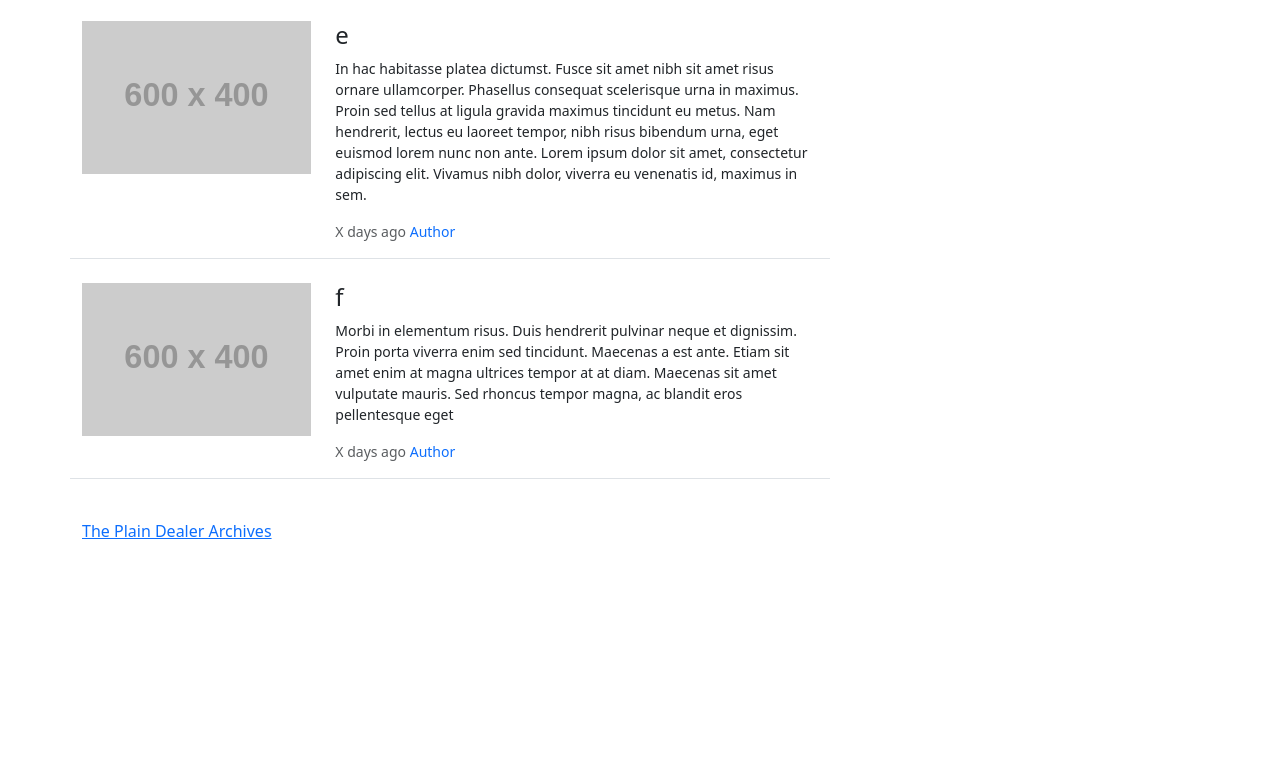
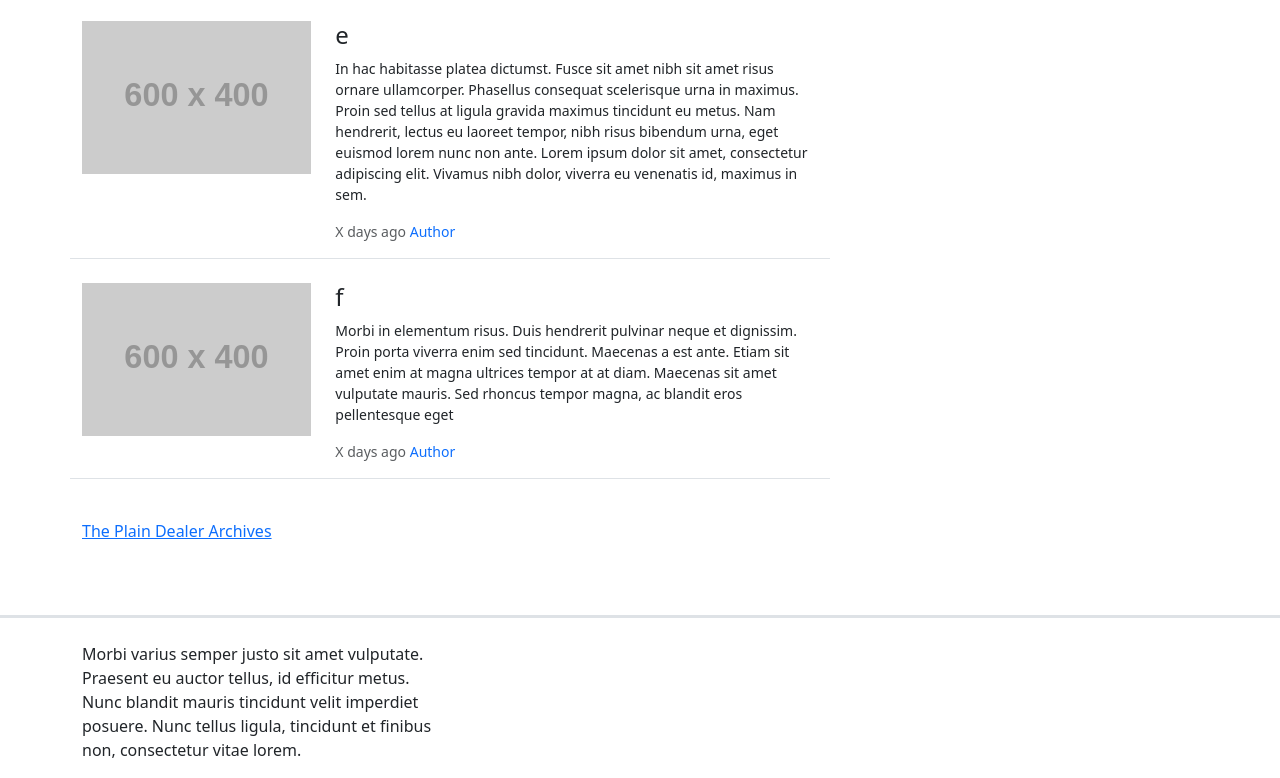
Before and after one commit to TheRealGnomello/Progetto_Cleveland_Plain_Dealer, a plain HTML site: page index.html in a window 1280 px wide. Shown: the part 10444-11222 px from the top of the page. Before the commit the page ends 11011 px from the top, so only its background shows below. Drawn offline with Linux system fonts and the light colour scheme; placeholder pictures from the web are drawn by us.

Commit message:
impalcatura di base per il footer

```diff
--- a/index.html
+++ b/index.html
@@ -1129,7 +1129,7 @@
                     </article>
                     <div class="row">
                         <div class="col-md-4 mt-3 mb-4 ">
-                            <a href="#!" >The Plain Dealer Archives</a>
+                            <a href="#!">The Plain Dealer Archives</a>
 
 
                         </div>
@@ -1158,5 +1158,17 @@
     </section>
 
 </main>
+<footer class="border-top border-3 pt-4 mt-5">
+    <div class="container">
+        <div class="row">
+            <div class="col-md-4">
+                <p>Morbi varius semper justo sit amet vulputate. Praesent eu auctor tellus, id efficitur metus. Nunc
+                    blandit
+                    mauris tincidunt velit imperdiet posuere. Nunc tellus ligula, tincidunt et finibus non, consectetur
+                    vitae lorem. </p>
+            </div>
+        </div>
+    </div>
+</footer>
 </body>
 </html>
```
